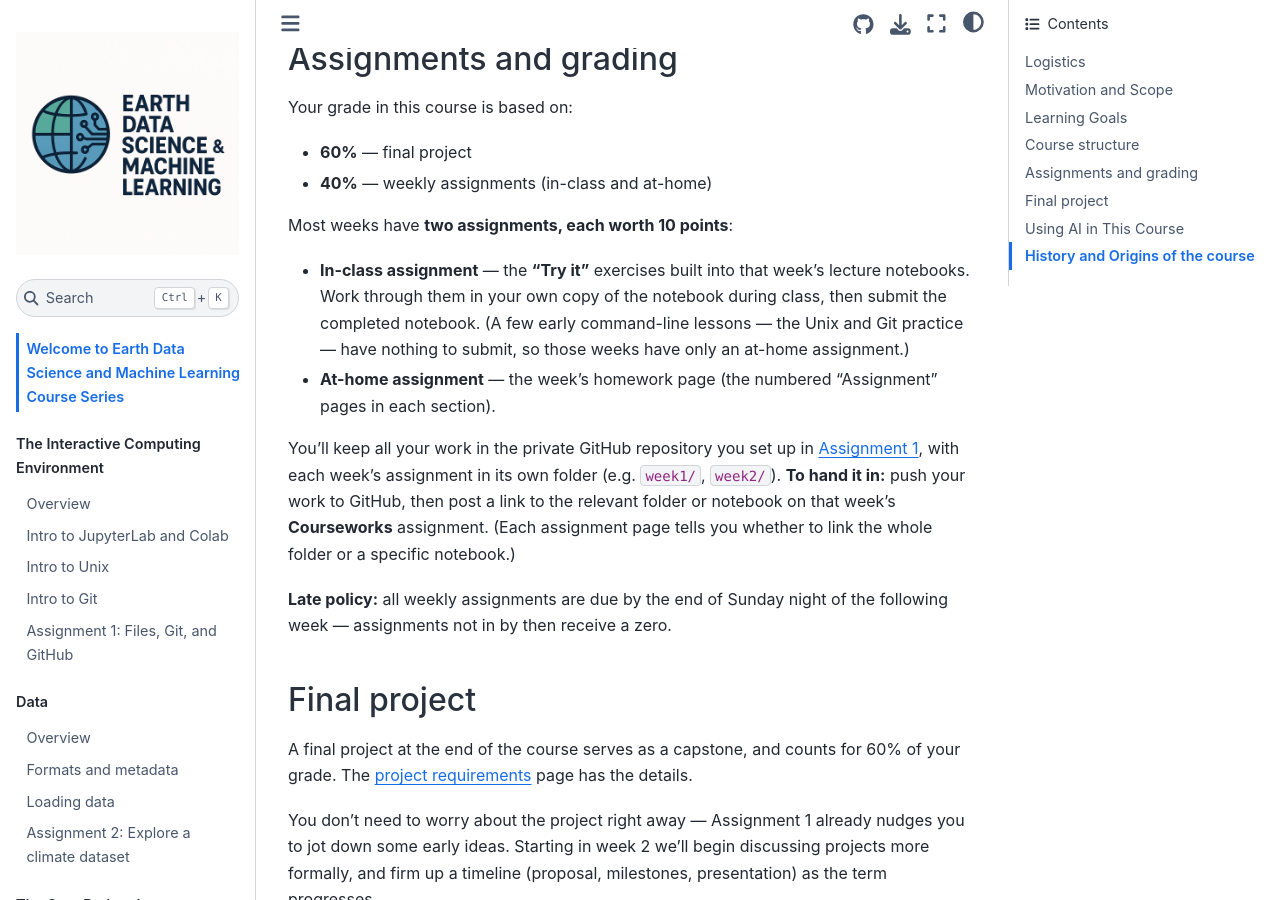
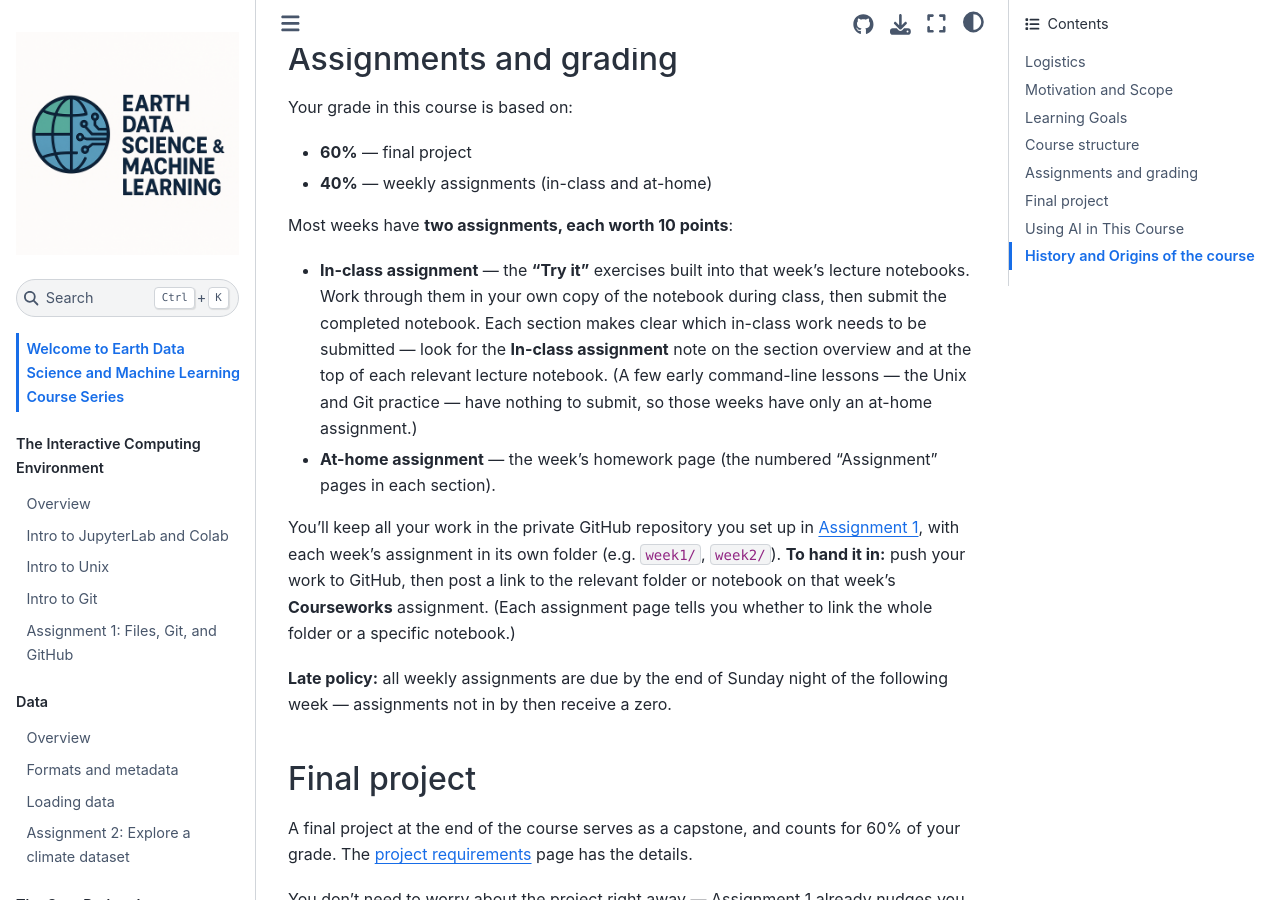
Before and after one commit to earth-DS-ML/summer_2026, a Jupyter Book: the page built from intro.md, in a window 1280 px wide and 900 px high, scrolled down 2013 px. Built offline with Jupyter Book 1.0.4 settings and Sphinx 7.4.7 and the Sphinx Book theme 1.1.4, drawn with Linux system fonts in a browser that asks for light colours; pages that are not in the unit, such as notebooks, are missing from menus.

Commit message:
Logistics: note that each section flags which in-class work to submit
Adds a sentence to the in-class assignment bullet pointing students to the
In-class assignment notes on each section overview and lecture-notebook top.

Co-Authored-By: Claude Opus 4.8 (1M context) <noreply@anthropic.com>

```diff
--- a/intro.md
+++ b/intro.md
@@ -55,7 +55,7 @@ Your grade in this course is based on:
 
 Most weeks have **two assignments, each worth 10 points**:
 
-- **In-class assignment** — the **"Try it"** exercises built into that week's lecture notebooks. Work through them in your own copy of the notebook during class, then submit the completed notebook. (A few early command-line lessons — the Unix and Git practice — have nothing to submit, so those weeks have only an at-home assignment.)
+- **In-class assignment** — the **"Try it"** exercises built into that week's lecture notebooks. Work through them in your own copy of the notebook during class, then submit the completed notebook. Each section makes clear which in-class work needs to be submitted — look for the **In-class assignment** note on the section overview and at the top of each relevant lecture notebook. (A few early command-line lessons — the Unix and Git practice — have nothing to submit, so those weeks have only an at-home assignment.)
 - **At-home assignment** — the week's homework page (the numbered "Assignment" pages in each section).
 
 You'll keep all your work in the private GitHub repository you set up in [Assignment 1](./lectures_DS/computing_env/assignment1.md), with each week's assignment in its own folder (e.g. `week1/`, `week2/`). **To hand it in:** push your work to GitHub, then post a link to the relevant folder or notebook on that week's **Courseworks** assignment. (Each assignment page tells you whether to link the whole folder or a specific notebook.)
```
